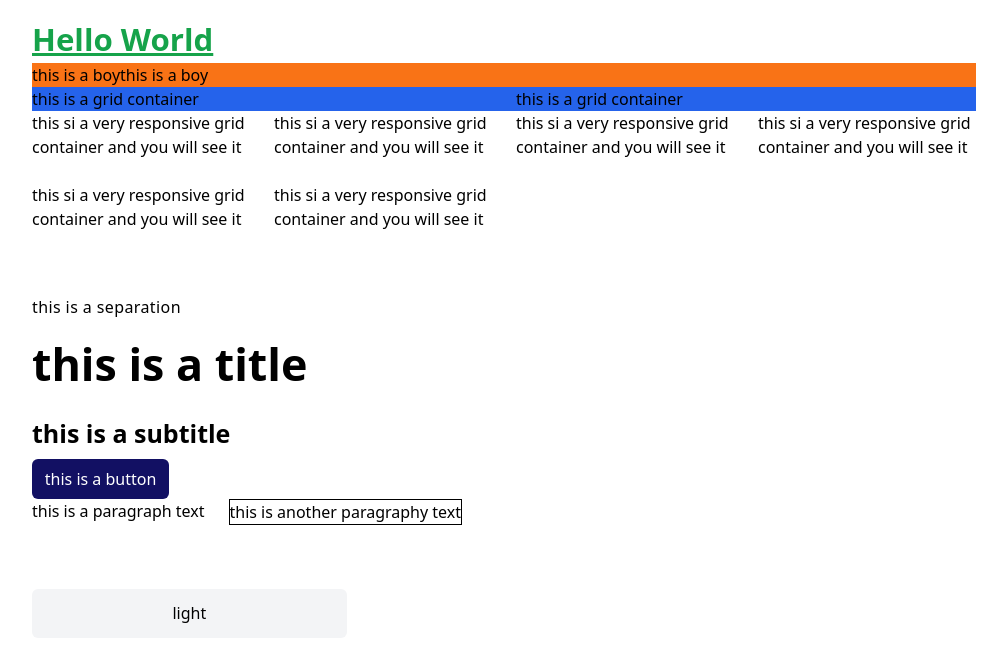
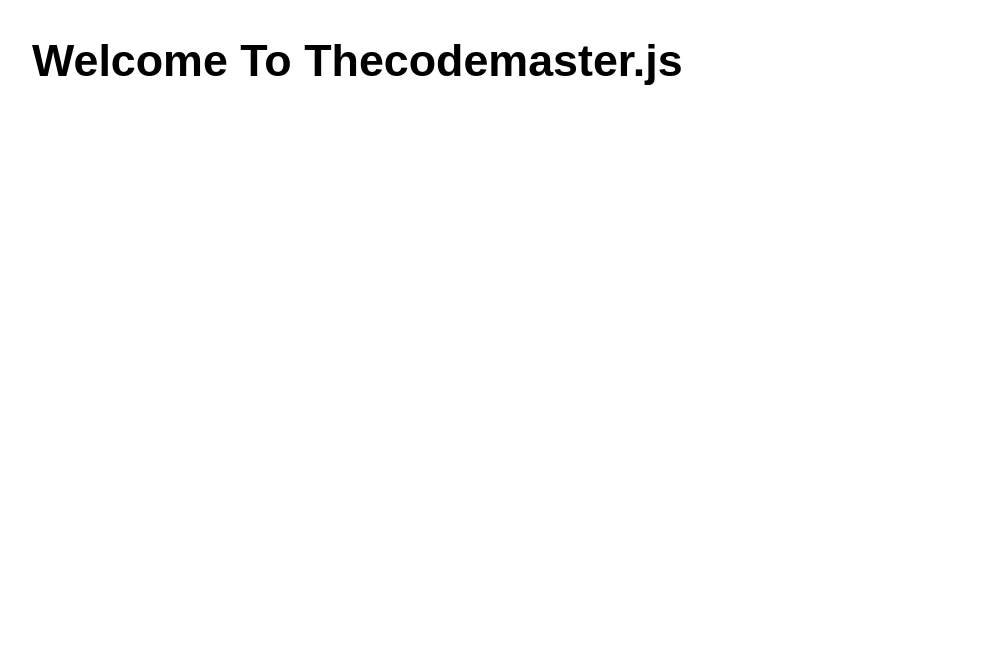
Before and after one commit to thecode-master-sy/health-non-profit, a Next.js app: page / in a window 1280 px wide. Shown: the top 662 px of the page, without its empty margins (136-1143 px from the left). Built offline with nearby package versions, Linux system fonts and the light colour scheme.

Commit message:
yeah...science bitch!

```diff
--- a/app/globals.css
+++ b/app/globals.css
@@ -17,7 +17,7 @@
 
   html body {
     min-height: 100vh;
-    font-size: sans-serif;
+    font-family: sans-serif;
   }
 
   html.dark body {
@@ -45,4 +45,11 @@
   .fs-ex-large {
     font-size: clamp(theme("fontSize.4xl"), 3.5vw, theme("fontSize.5xl"));
   }
+
+  .navigation {
+    @apply absolute md:relative flex gap-4 flex-col md:flex-row top-full mt-2 shadow-md md:scale-100;
+    @apply md:shadow-none;
+    @apply rounded-xl md:rounded-none;
+    @apply px-4 py-4 md:p-0;
+  }
 }
--- a/app/page.tsx
+++ b/app/page.tsx
@@ -1,66 +1,9 @@
-import { Slider } from "@/components/slider";
-import { ThemeSwitch } from "@/components/themeSwitch";
-import {
-  Button,
-  Container,
-  FlexContainer,
-  GridContainer,
-  ResponsiveGridContainer,
-  Section,
-  SubTitle,
-  Text,
-  Title,
-} from "@/components/utility";
+import { Container, Title } from "@/components/utility";
 
 export default function Home() {
   return (
     <Container>
-      <h1 className="text-3xl font-bold underline text-green-600">
-        Hello World
-      </h1>
-
-      <FlexContainer gap={3} className="bg-orange-500">
-        <div>this is a boy</div>
-        <div>this is a boy</div>
-      </FlexContainer>
-
-      <GridContainer className="bg-blue-600">
-        <div>this is a grid container</div>
-        <div>this is a grid container</div>
-      </GridContainer>
-
-      <ResponsiveGridContainer minSize={200}>
-        <div>this si a very responsive grid container and you will see it</div>
-        <div>this si a very responsive grid container and you will see it</div>
-        <div>this si a very responsive grid container and you will see it</div>
-        <div>this si a very responsive grid container and you will see it</div>
-        <div>this si a very responsive grid container and you will see it</div>
-        <div>this si a very responsive grid container and you will see it</div>
-      </ResponsiveGridContainer>
-
-      <Section separation={7}>
-        <Text> this is a separation</Text>
-        <Title>this is a title</Title>
-        <SubTitle>this is a subtitle</SubTitle>
-      </Section>
-
-      <Button rounded={true} className="text-white bg-secondary">
-        <span>this is a button</span>
-      </Button>
-
-      <Slider>
-        <div className="border-black">
-          <p>this is a paragraph text</p>
-        </div>
-
-        <div className="border border-solid border-black">
-          this is another paragraphy text
-        </div>
-      </Slider>
-
-      <Section separation={5} className="mt-7">
-        <ThemeSwitch />
-      </Section>
+      <Title>Welcome To Thecodemaster.js</Title>
     </Container>
   );
 }
--- /dev/null
+++ b/components/Navbar.tsx
@@ -0,0 +1,35 @@
+"use client";
+import { useState } from "react";
+import { RxHamburgerMenu } from "react-icons/rx";
+import { motion } from "framer-motion";
+
+export const NavBar = ({
+  children,
+  className,
+}: {
+  children: React.ReactNode;
+  className?: string;
+}) => {
+  const [showNav, setShowNav] = useState(false);
+
+  return (
+    <nav className={`relative ${className ? className : ""}`}>
+      <ul
+        className={`navigation transition-all ${
+          showNav ? "scale-100" : "scale-0"
+        } md:scale-100`}
+      >
+        {children}
+      </ul>
+
+      <motion.div
+        whileHover={{ scale: 1.2 }}
+        whileTap={{ scale: 1 }}
+        className="cursor-pointer fs-large inline-block md:hidden px-2 py-2 border border-black rounded border-solid dark:border-white"
+        onClick={() => setShowNav(!showNav)}
+      >
+        <RxHamburgerMenu />
+      </motion.div>
+    </nav>
+  );
+};
--- a/modules/components-interface.ts
+++ b/modules/components-interface.ts
@@ -28,3 +28,8 @@ export interface ButtonInterface extends ContainerInterface {
   rounded?: boolean;
   bg?: string;
 }
+
+export interface TopographyInterface extends ContainerInterface {
+  weight?: number;
+  size?: number;
+}
--- a/package.json
+++ b/package.json
@@ -18,6 +18,7 @@
     "next": "^13.3.1-canary.4",
     "react": "18.2.0",
     "react-dom": "18.2.0",
+    "react-icons": "^4.8.0",
     "typescript": "5.0.4"
   },
   "devDependencies": {
--- a/tailwind.config.js
+++ b/tailwind.config.js
@@ -18,6 +18,7 @@ module.exports = {
     },
 
     spacing: {
+      0: "0px",
       1: "0.5rem",
       2: "0.8rem",
       3: "1rem",
```
Also changed, not shown: 1 other file (tests, documents, lock files or other folders).
